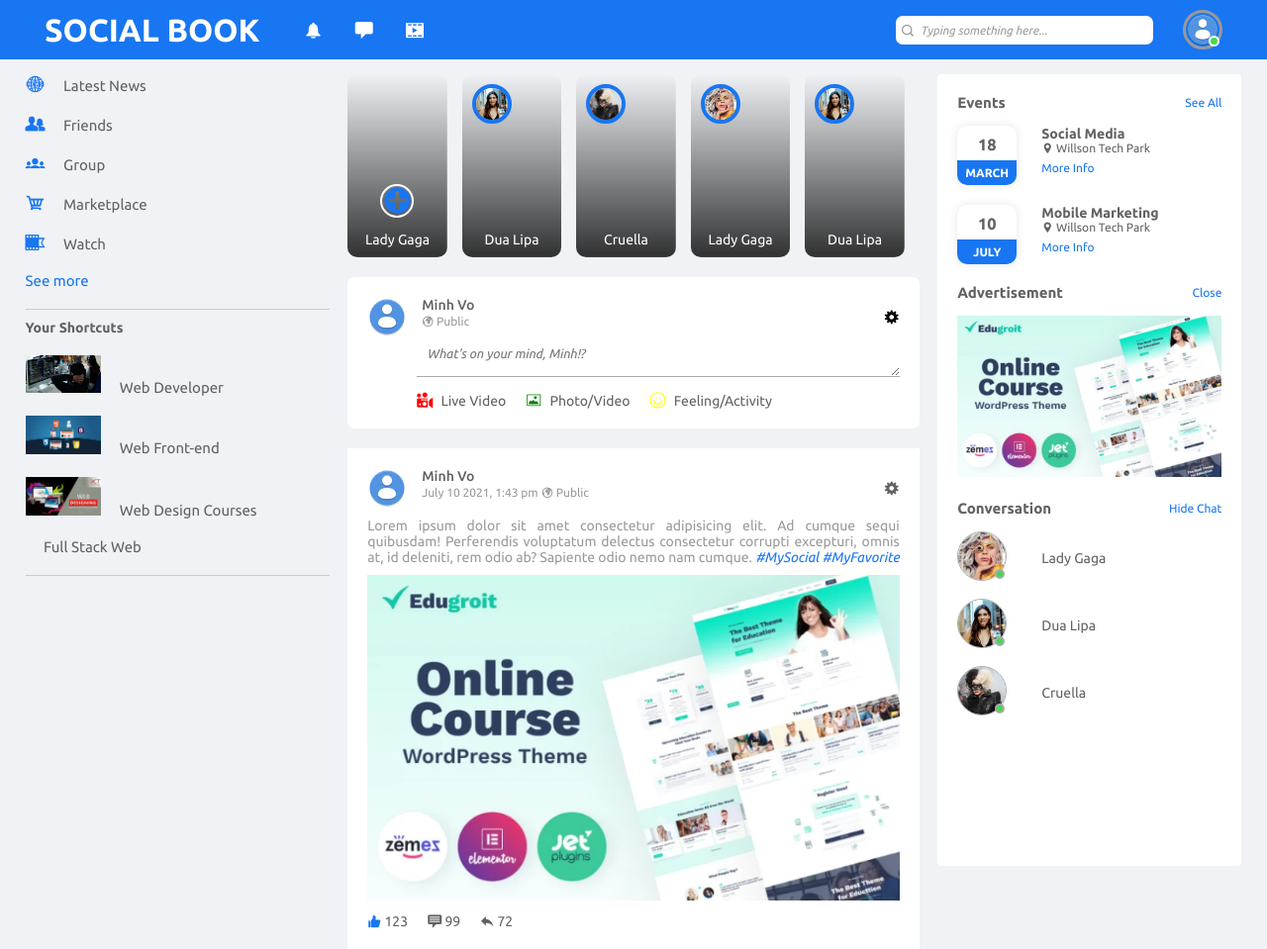
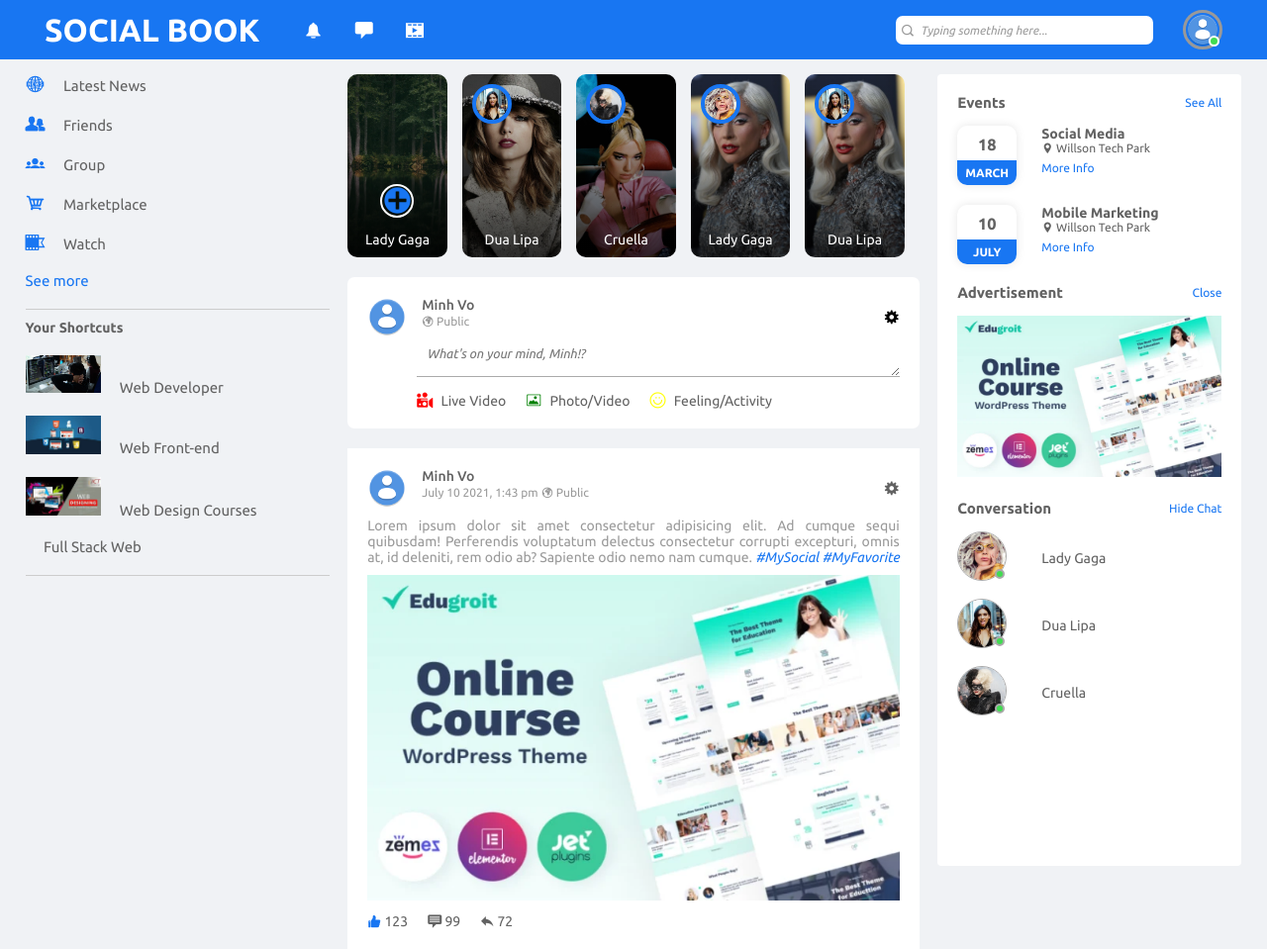
Before and after one commit to minh832000/SocialBookTheme, a plain HTML site: page index.html in a window 1280 px wide. Shown: the top 959 px of the page at 99% size. Drawn offline with Linux system fonts and the light colour scheme; the site is published under a folder, as on GitHub Pages, so addresses that start at the root find nothing.

Commit message:
Update style.css

```diff
--- a/style.css
+++ b/style.css
@@ -336,22 +336,22 @@ nav {
 
 .main-content .story-gallery .story-item-0 {
       background-image: linear-gradient(transparent, rgba(0, 0, 0, 0.8)),
-      url(/image/story-image-0.png);
+      url(./image/story-image-0.png);
 }
 
 .main-content .story-gallery .story-item-1 {
       background-image: linear-gradient(transparent, rgba(0, 0, 0, 0.8)),
-      url(/image/story-image-1.png);
+      url(./image/story-image-1.png);
 }
 
 .main-content .story-gallery .story-item-2 {
       background-image: linear-gradient(transparent, rgba(0, 0, 0, 0.8)),
-      url(/image/story-image-2.png);
+      url(./image/story-image-2.png);
 }
 
 .main-content .story-gallery .story-item-3 {
       background-image: linear-gradient(transparent, rgba(0, 0, 0, 0.8)),
-      url(/image/story-image-3.png);
+      url(./image/story-image-3.png);
 }
 
 .main-content .story-gallery .story-item .story-item-image {
```
